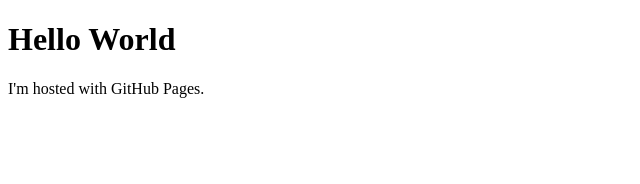
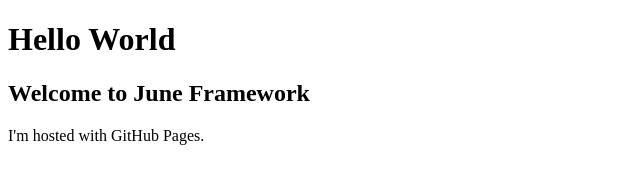
Before and after one commit to juneframework/juneframework.github.io, a plain HTML site: page index.html in a window 1280 px wide. Shown: the whole page, without its empty margins (0-640 px from the left). Drawn offline with Linux system fonts and the light colour scheme.

Commit message:
second commit

```diff
--- a/index.html
+++ b/index.html
@@ -2,6 +2,7 @@
 <html>
 <body>
 <h1>Hello World</h1>
+<h2>Welcome to June Framework</h2>
 <p>I'm hosted with GitHub Pages.</p>
 </body>
 </html>
```
